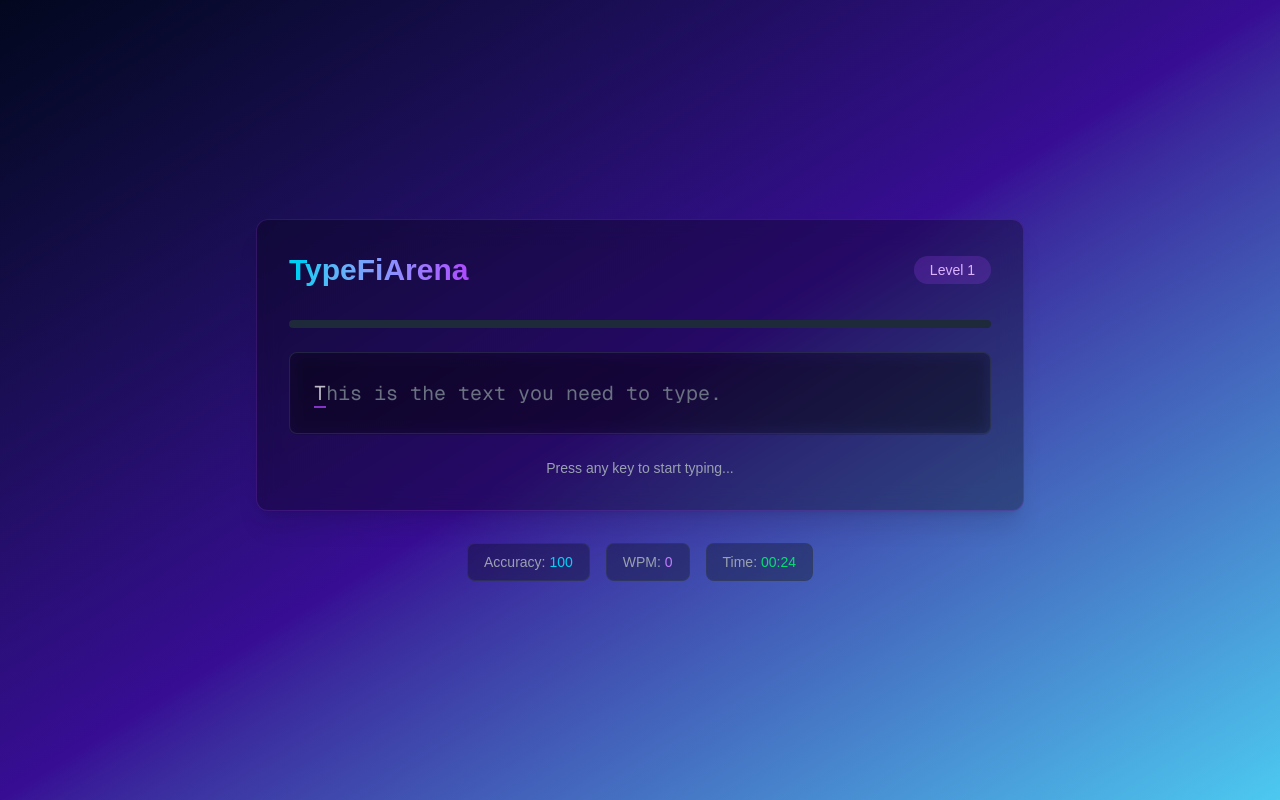
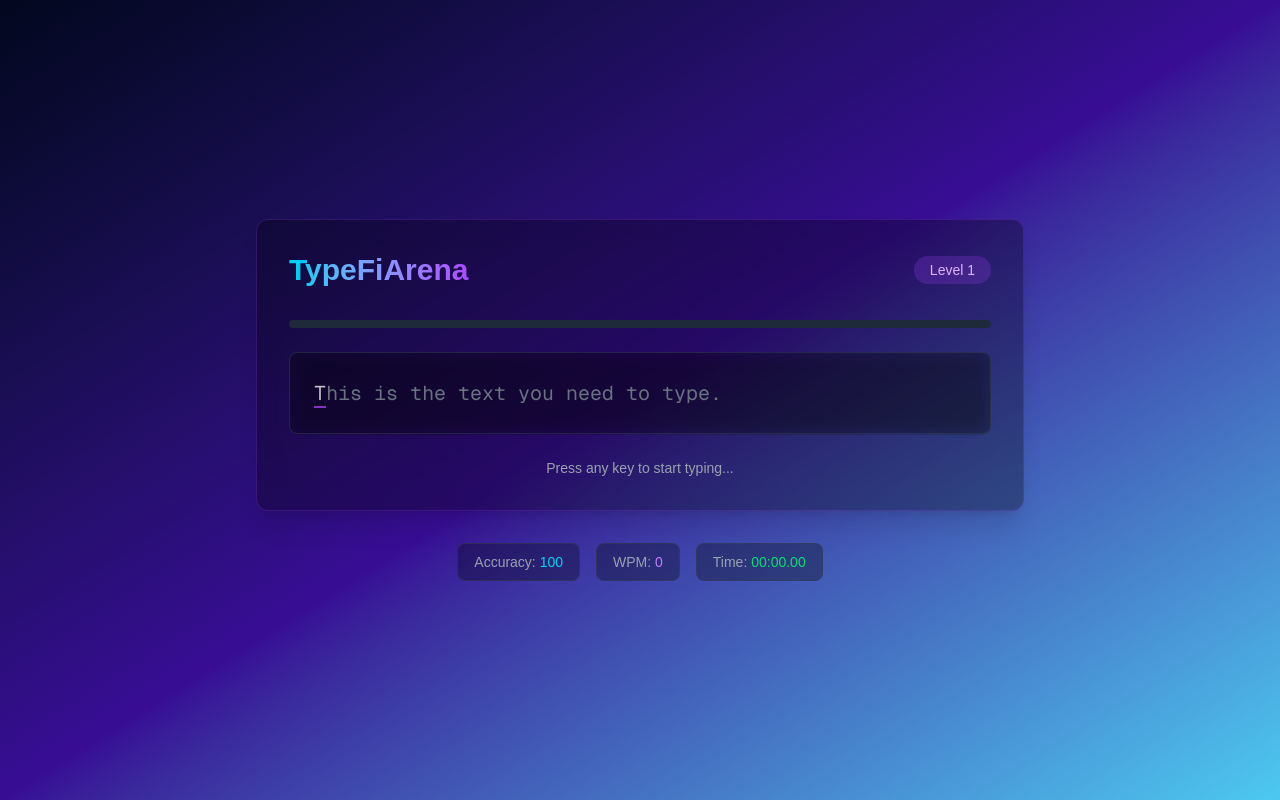
Before and after one commit to Inder782/typefiarena, a Next.js app in the folder frontend/: page / in a window 1280 px wide. Built offline with nearby package versions, Linux system fonts and the light colour scheme.

Commit message:
feat: added timer function

```diff
--- a/frontend/app/page.tsx
+++ b/frontend/app/page.tsx
@@ -14,7 +14,10 @@ const Page = () => {
   const [accuracy, setaccuray] = useState(100);
   const [startime, setstarttime] = useState<number | null>(null);
   const [wpm, setwpm] = useState(0);
-
+  const [elapsedTime, setelaspedTime] = useState(0);
+  const [timer_interval, setTimerInterval] = useState<NodeJS.Timeout | null>(
+    null
+  );
   // Create array of characters
   const characters = [];
   for (let i = 0; i < sample_text[0].length; i++) {
@@ -24,6 +27,8 @@ const Page = () => {
   const handleKeyPress = (event: any) => {
     if (startime == null && event.key.length == 1) {
       setstarttime(Date.now());
+      //start timer logic here
+      start_timer();
     }
     if (event.key === "Backspace") {
       setUserInput((prev) => prev.slice(0, -1));
@@ -33,9 +38,12 @@ const Page = () => {
       const newInput = userInput + event.key;
       setUserInput(newInput);
       calculatewpm(startime);
+
       // Check if typing is complete
       if (newInput === sample_text[0]) {
         setIsComplete(true);
+        // stop timer logic here
+        stop_timer();
       }
     }
   };
@@ -69,6 +77,33 @@ const Page = () => {
     };
   }, [userInput]);
 
+  const start_timer = () => {
+    if (timer_interval) return;
+
+    const interval = setInterval(() => {
+      setelaspedTime((prev) => prev + 100);
+    }, 100);
+    setTimerInterval(interval);
+  };
+  const stop_timer = () => {
+    if (timer_interval) {
+      clearInterval(timer_interval);
+      setTimerInterval(null);
+    }
+  };
+  const format_stopwatch = (time: number) => {
+    const minutes = Math.floor(time / 60000);
+    const seconds = Math.floor((time % 60000) / 1000);
+    const ms = Math.floor(time % 1000) / 10;
+
+    // Format with padding zeros
+    const formattedMinutes = String(minutes).padStart(2, "0");
+    const formattedSeconds = String(seconds).padStart(2, "0");
+    const formattedMs = String(ms).padStart(2, "0");
+
+    // Return formatted time string
+    return `${formattedMinutes}:${formattedSeconds}.${formattedMs}`;
+  };
   return (
     <div className="min-h-screen flex flex-col items-center justify-center bg-gradient-to-br from-[#03071E] via-[#370D94] to-[#4CC9F0] text-white p-6 relative overflow-hidden">
       <div className="w-full max-w-3xl backdrop-blur-md bg-black/30 rounded-xl border border-purple-500/20 shadow-xl p-8 mb-8">
@@ -147,7 +182,9 @@ const Page = () => {
         </div>
         <div className="px-4 py-2 bg-black/30 backdrop-blur-md rounded-lg border border-gray-700/50">
           <span className="text-gray-400">Time:</span>{" "}
-          <span className="text-green-400 font-medium">00:24</span>
+          <span className="text-green-400 font-medium">
+            {format_stopwatch(elapsedTime)}
+          </span>
         </div>
       </div>
     </div>
```
